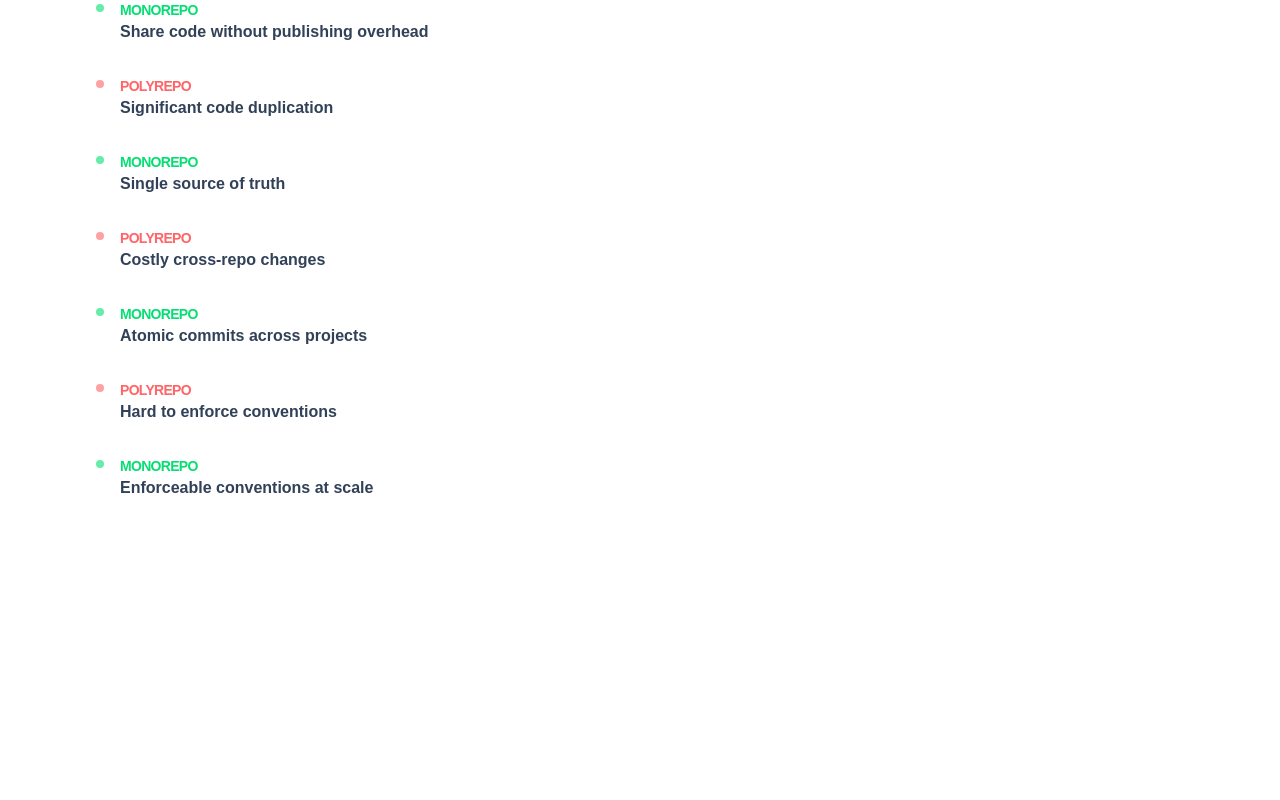
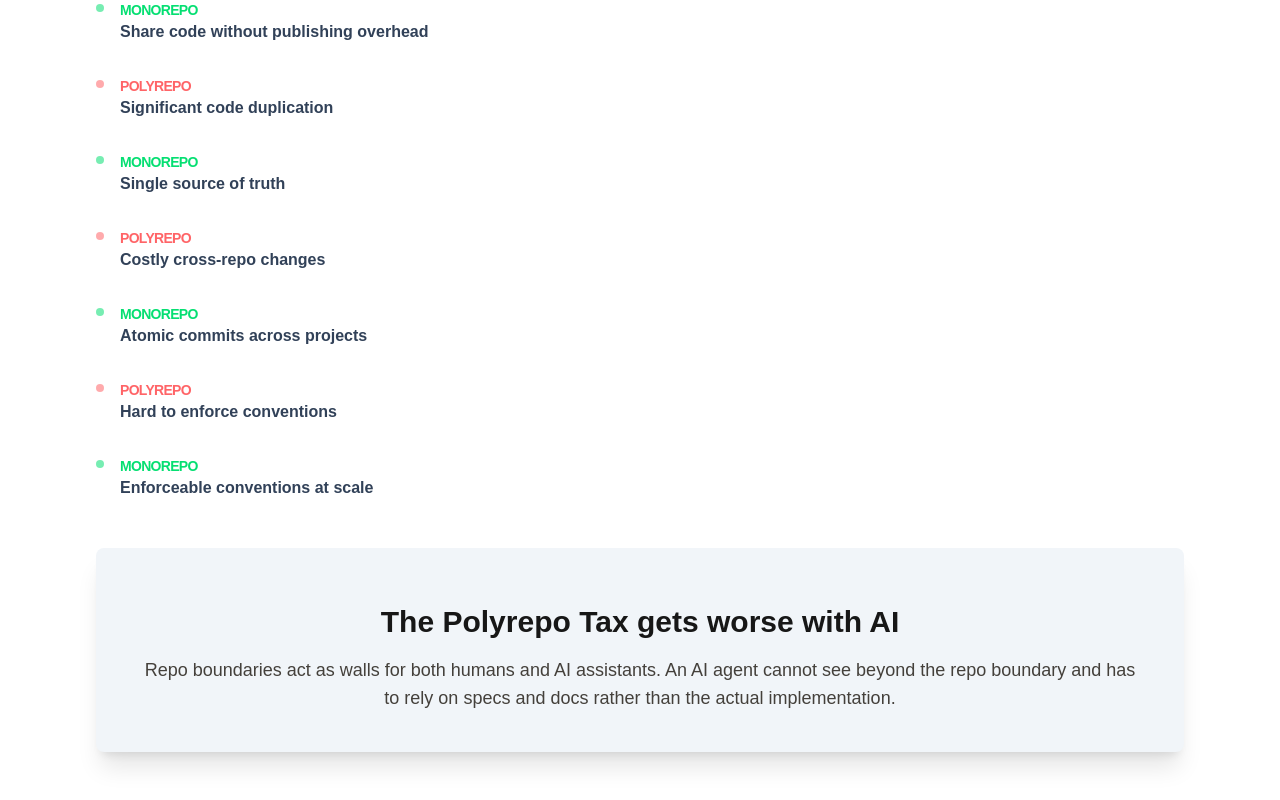
Before and after one commit to seesmof/Monorepo-Explained-Clone, a Next.js app in the folder src/: page / in a window 1280 px wide. Shown: the part 5018-5818 px from the top of the page. Before the commit the page ends 5566 px from the top, so only its background shows below. Built offline with nearby package versions, Linux system fonts and the light colour scheme.

Commit message:
feat: add the card polyrepo tax

```diff
--- a/src/components/sections/Polyrepo.tsx
+++ b/src/components/sections/Polyrepo.tsx
@@ -74,7 +74,7 @@ const Pro = ({ category, title, description }: Pro) => {
         </p>
         <strong className="font-semibold text-slate-700">{title}</strong>
 
-        <div className="group-hover:block -ml-8 mt-3 p-3 hidden bg-white rounded-md outline outline-slate-200">
+        <div className="group-hover:block hidden -ml-8 mt-3 p-3 bg-white rounded-md outline outline-slate-200">
           {description}
         </div>
       </div>
@@ -124,6 +124,17 @@ export default function PolyrepoSection() {
             <Pro {...pro} key={index} />
           ))}
         </div>
+
+        <div className="bg-slate-100 rounded-lg shadow-xl text-center pt-14 pb-10 px-12 mt-12">
+          <h3 className="font-extrabold text-3xl">
+            The Polyrepo Tax gets worse with AI
+          </h3>
+          <Paragraph className="mt-4">
+            Repo boundaries act as walls for both humans and AI assistants. An
+            AI agent cannot see beyond the repo boundary and has to rely on
+            specs and docs rather than the actual implementation.
+          </Paragraph>
+        </div>
       </article>
     </div>
   );
--- a/src/components/sections/What.tsx
+++ b/src/components/sections/What.tsx
@@ -7,7 +7,7 @@ export default function WhatSection() {
   return (
     <div className="px-4 mt-24">
       <header>
-        <h2 className="font-extrabold text-4xl text-center">
+        <h2 id="mono" className="font-extrabold text-4xl text-center">
           <em>#</em> What is a Monorepo?
         </h2>
         <p className="text-lg text-center mt-2 text-stone-700">
```
